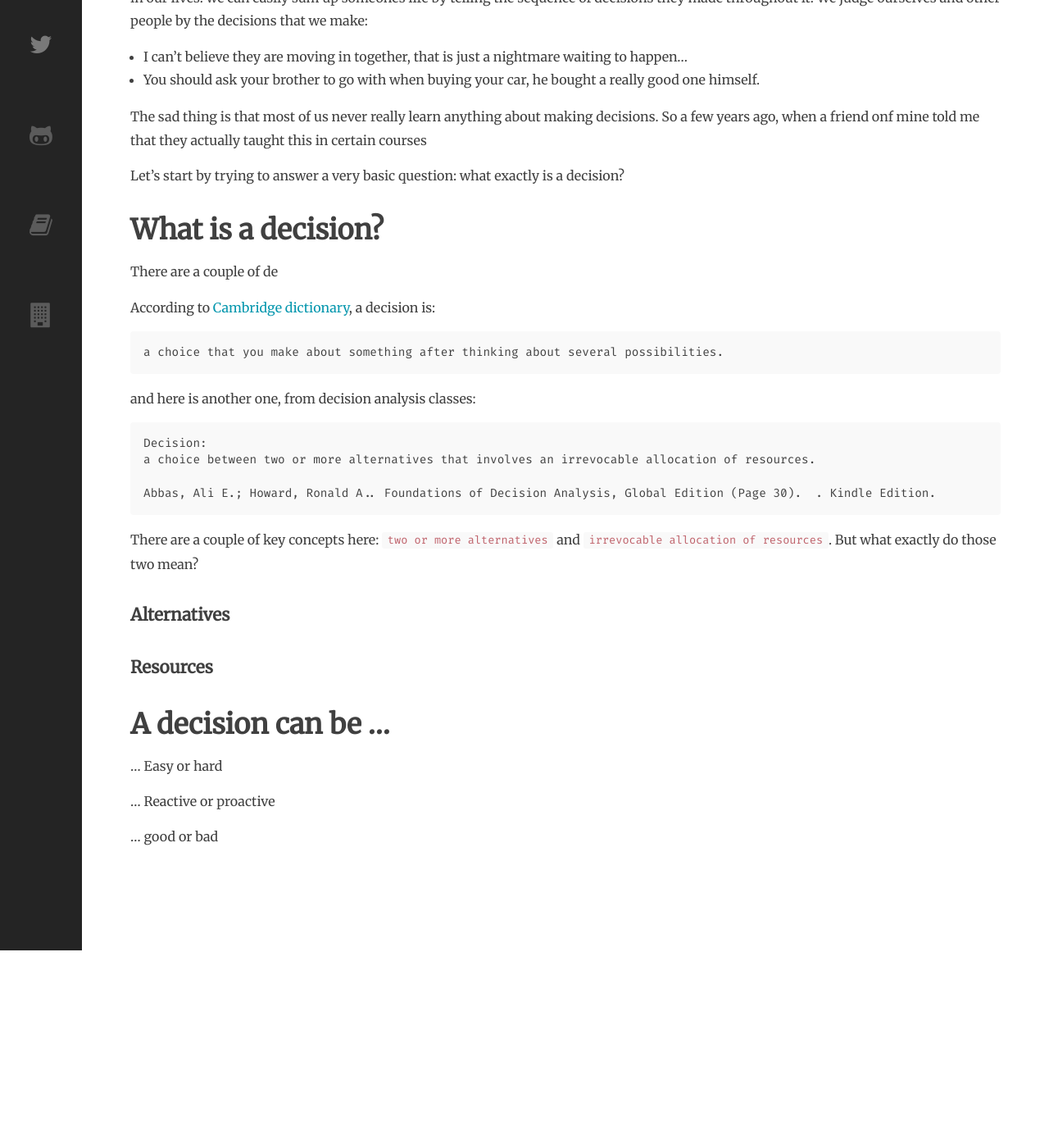
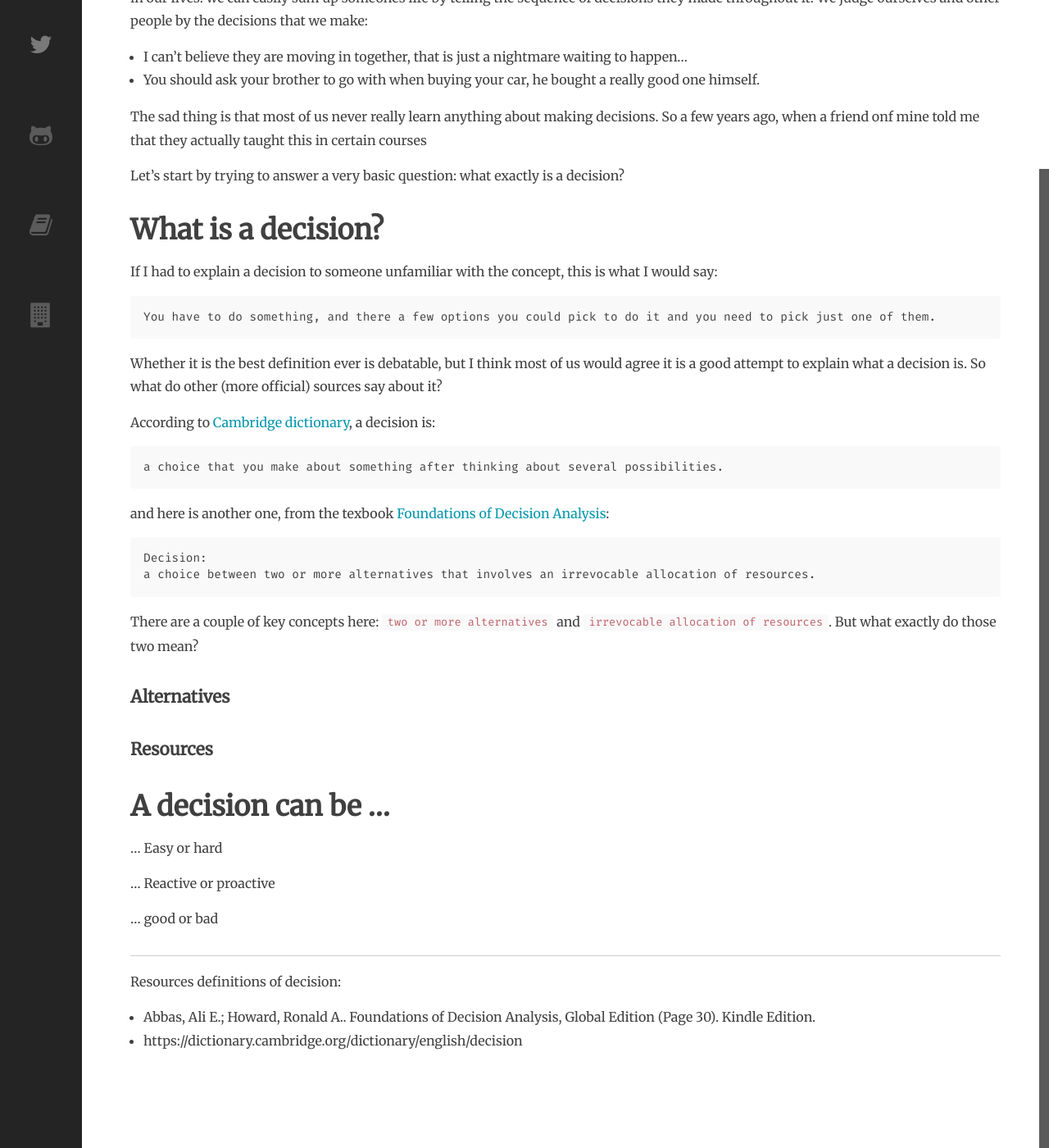
Before and after one commit to selketjah/selketjah.github.io, a Jekyll site: the page built from _posts/2019-10-12-what-is-a-decision.md, in a window 1280 px wide and 1400 px high, scrolled down 241 px. Shown: the whole window at 82% size. Built offline with Jekyll 4.4.1, drawn with Linux system fonts in a browser that asks for light colours; comment, search, counter and statistics services are not loaded.

Commit message:
add intro for decision making

````diff
--- a/_posts/2019-10-12-what-is-a-decision.md
+++ b/_posts/2019-10-12-what-is-a-decision.md
@@ -19,7 +19,13 @@ Let's start by trying to answer a very basic question: what exactly is a decisio
 
 ## What is a decision?
 
-There are a couple of de
+If I had to explain a decision to someone unfamiliar with the concept, this is what I would say:
+
+```
+You have to do something, and there a few options you could pick to do it and you need to pick just one of them.
+```
+
+Whether it is the best definition ever is debatable, but I think most of us would agree it is a good attempt to explain what a decision is. So what do other (more official) sources say about it?
 
 According to [Cambridge dictionary](https://dictionary.cambridge.org/dictionary/english/decision), a decision is:
 
@@ -27,13 +33,11 @@ According to [Cambridge dictionary](https://dictionary.cambridge.org/dictionary/
 a choice that you make about something after thinking about several possibilities.
 ```
 
-and here is another one, from decision analysis classes:
+and here is another one, from the texbook [Foundations of Decision Analysis](https://www.amazon.com/Foundations-Decision-Analysis-Ronald-Howard/dp/0132336243/ref=sr_1_1?crid=3BHQUJF5YW9PC&keywords=foundations+of+decision+analysis&qid=1570889458&s=books&sprefix=foundations+of+deci%2Caps%2C234&sr=1-1):
 
 ```
 Decision:
 a choice between two or more alternatives that involves an irrevocable allocation of resources.
-
-Abbas, Ali E.; Howard, Ronald A.. Foundations of Decision Analysis, Global Edition (Page 30).  . Kindle Edition.
 ```
 
 
@@ -56,3 +60,10 @@ There are a couple of key concepts here: `two or more alternatives` and `irrevoc
 ... Reactive or proactive
 
 ... good or bad
+
+
+-------------
+
+Resources definitions of decision:
+* Abbas, Ali E.; Howard, Ronald A.. Foundations of Decision Analysis, Global Edition (Page 30). Kindle Edition.
+* https://dictionary.cambridge.org/dictionary/english/decision
````
